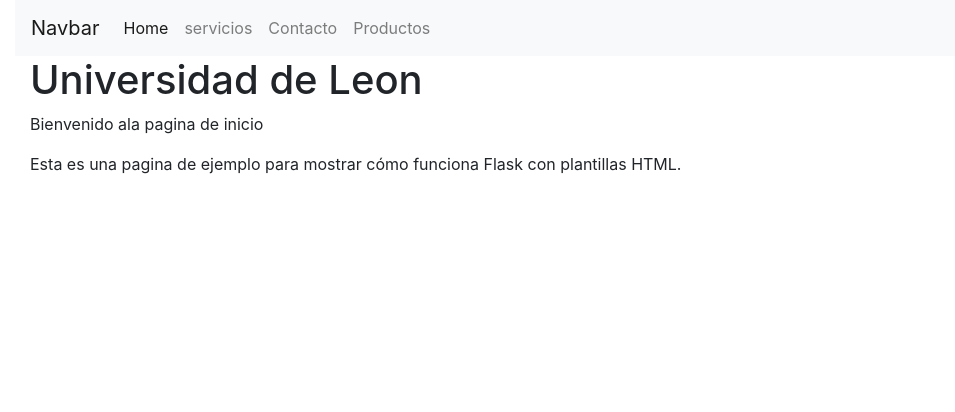
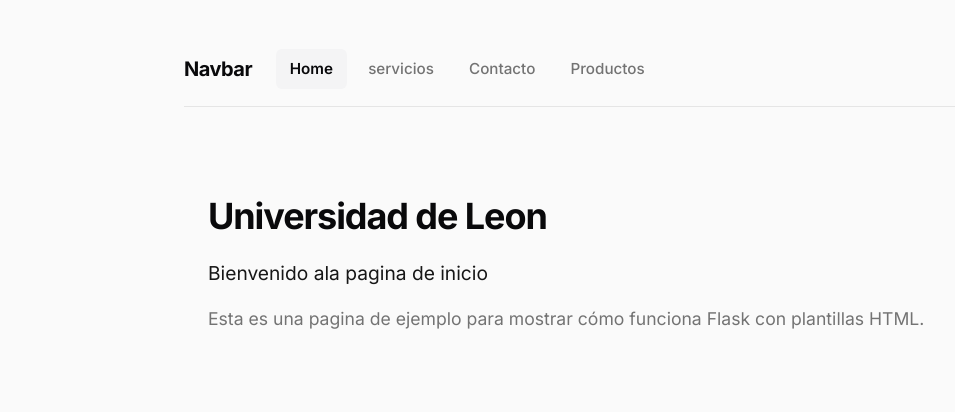
Before and after one commit to JulioGZ06/appweb01, a Flask app: page /home in a window 1280 px wide. Shown: the top 412 px of the page, without its empty margins (0-955 px from the left). Run offline with Flask 3, Linux system fonts and the light colour scheme.

Commit message:
Aplicacion de CSS 2026/10/28

```diff
--- /dev/null
+++ b/static/styles.css
@@ -0,0 +1,105 @@
+/* ==========================================================================
+   Estilos Profesionales y Minimalistas
+   ========================================================================== */
+
+/* Importación de fuente limpia y moderna (Inter) */
+@import url('https://fonts.googleapis.com/css2?family=Inter:wght@300;400;500;600;700&display=swap');
+
+:root {
+    --bg-main: #fafafa;
+    --text-primary: #171717;
+    --text-secondary: #737373;
+    --border-color: #e5e5e5;
+    --accent-color: #09090b;
+    --hover-bg: #f4f4f5;
+}
+
+/* Base Body */
+body {
+    font-family: 'Inter', -apple-system, BlinkMacSystemFont, "Segoe UI", Roboto, sans-serif;
+    background-color: var(--bg-main);
+    color: var(--text-primary);
+    line-height: 1.6;
+    margin: 0;
+    padding: 0;
+    -webkit-font-smoothing: antialiased;
+}
+
+/* Contenedor Principal (Sobrescribe container-fluid para dar mejor enmarcado) */
+.container-fluid {
+    max-width: 960px;
+    margin: 0 auto;
+    padding: 2rem 1.5rem;
+}
+
+/* Header & Navegación Minimalista */
+.navbar {
+    background-color: transparent !important;
+    border-bottom: 1px solid var(--border-color);
+    padding: 1rem 0 !important;
+    margin-bottom: 3.5rem;
+}
+
+.navbar-brand {
+    font-weight: 700;
+    font-size: 1.25rem;
+    letter-spacing: -0.025em;
+    color: var(--accent-color) !important;
+}
+
+.navbar-nav .nav-item {
+    margin-left: 0.5rem;
+}
+
+.navbar-nav .nav-link {
+    font-weight: 500;
+    font-size: 0.95rem;
+    color: var(--text-secondary) !important;
+    padding: 0.5rem 0.85rem !important;
+    border-radius: 6px;
+    transition: all 0.2s ease-in-out;
+}
+
+.navbar-nav .nav-link:hover {
+    color: var(--text-primary) !important;
+    background-color: var(--hover-bg);
+}
+
+.navbar-nav .nav-item.active .nav-link {
+    color: var(--accent-color) !important;
+    font-weight: 600;
+    background-color: var(--hover-bg);
+}
+
+/* Botón Hamburguesa Móvil */
+.navbar-toggler {
+    border: none !important;
+    padding: 0.25rem 0.5rem;
+}
+
+.navbar-toggler:focus {
+    outline: none;
+    box-shadow: none;
+}
+
+/* Tipografía de Contenido Principal (h1, p) */
+h1 {
+    font-weight: 700;
+    font-size: 2.25rem;
+    letter-spacing: -0.03em;
+    color: var(--accent-color);
+    margin-bottom: 1.25rem;
+}
+
+p {
+    font-size: 1.1rem;
+    font-weight: 400;
+    color: var(--text-secondary);
+    margin-bottom: 1rem;
+    max-width: 65ch;
+}
+
+p:first-of-type {
+    font-size: 1.2rem;
+    color: var(--text-primary);
+}
--- a/templates/layout.html
+++ b/templates/layout.html
@@ -1,12 +1,16 @@
 <!DOCTYPE html>
 <html lang="en">
     <head>
+        <meta charset="UTF-8">
+        <meta name="viewport" content="width=device-width, initial-scale=1.0">
+
+        <!-- Bootstrap CSS -->
         <link rel="stylesheet" href="https://cdn.jsdelivr.net/npm/bootstrap@4.6.2/dist/css/bootstrap.min.css"
             integrity="sha384-xOolHFLEh07PJGoPkLv1IbcEPTNtaed2xpHsD9ESMhqIYd0nLMwNLD69Npy4HI+N"
             crossorigin="anonymous">
 
-        <meta charset="UTF-8">
-        <meta name="viewport" content="width=device-width, initial-scale=1.0">
+        <!-- Tu CSS personalizado (debe ir después de Bootstrap para poder sobrescribirlo) -->
+        <link rel="stylesheet" href="{{ url_for('static', filename='styles.css') }}">
 
         <title>{{ titulo }}</title>
     </head>
```
